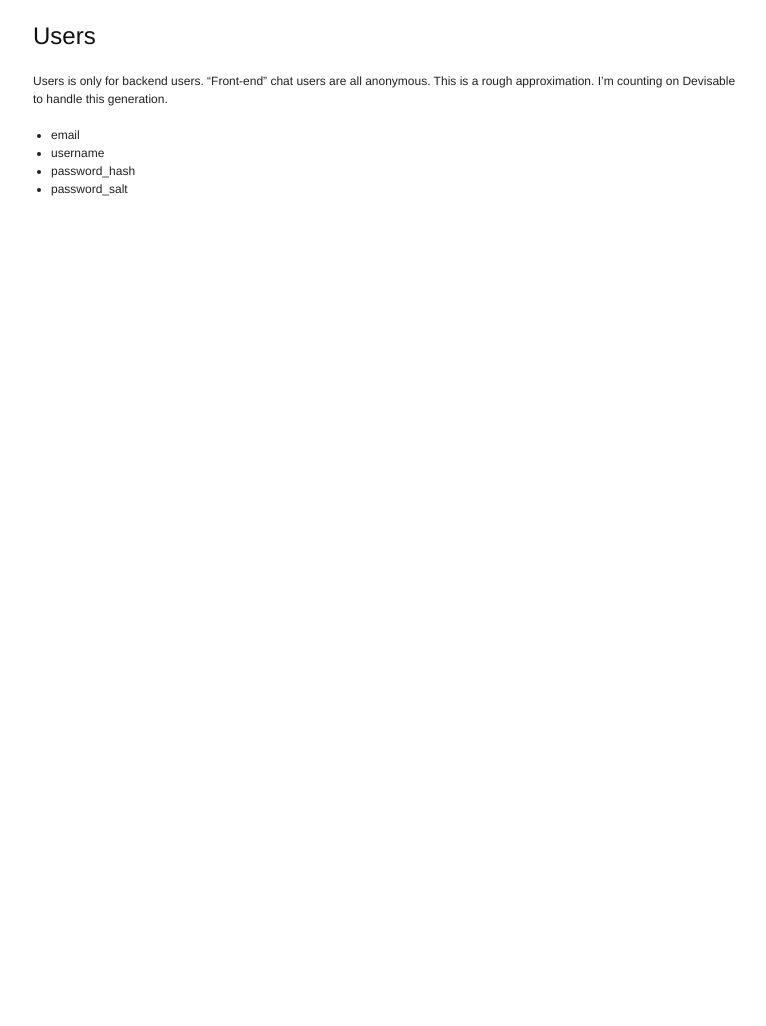
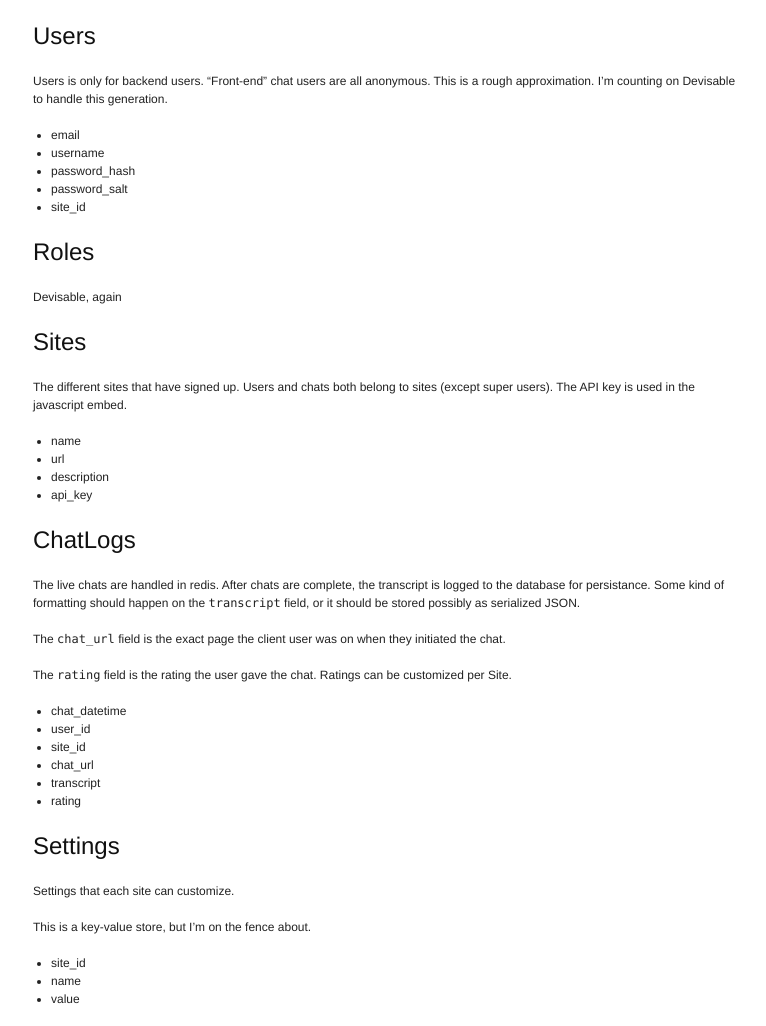
Before and after one commit to jlindsey/userchat, a Jekyll site: the page built from database.markdown, in a window 1280 px wide. Shown: the whole page, without its empty margins (132-898 px from the left). Built offline with Jekyll 4.4.1, drawn with Linux system fonts in a browser that asks for light colours; before the commit the page ends 900 px from its top, so only the background shows below that.

Commit message:
Flesh out Database page

```diff
--- a/database.markdown
+++ b/database.markdown
@@ -12,3 +12,45 @@ This is a rough approximation. I'm counting on Devisable to handle this generati
    * username
    * password\_hash
    * password\_salt
+   * site\_id
+
+Roles
+-----
+Devisable, again
+
+Sites
+-----
+The different sites that have signed up. Users and chats both belong to sites (except super users).
+The API key is used in the javascript embed.
+
+  * name
+  * url
+  * description
+  * api\_key
+
+ChatLogs
+--------
+The live chats are handled in redis. After chats are complete, the transcript is logged to the
+database for persistance. Some kind of formatting should happen on the `transcript` field,
+or it should be stored possibly as serialized JSON.
+
+The `chat_url` field is the exact page the client user was on when they initiated the chat.
+
+The `rating` field is the rating the user gave the chat. Ratings can be customized per Site.
+
+  * chat\_datetime
+  * user\_id
+  * site\_id
+  * chat\_url
+  * transcript
+  * rating
+
+Settings
+--------
+Settings that each site can customize.
+
+This is a key-value store, but I'm on the fence about.
+
+  * site\_id
+  * name
+  * value
```
